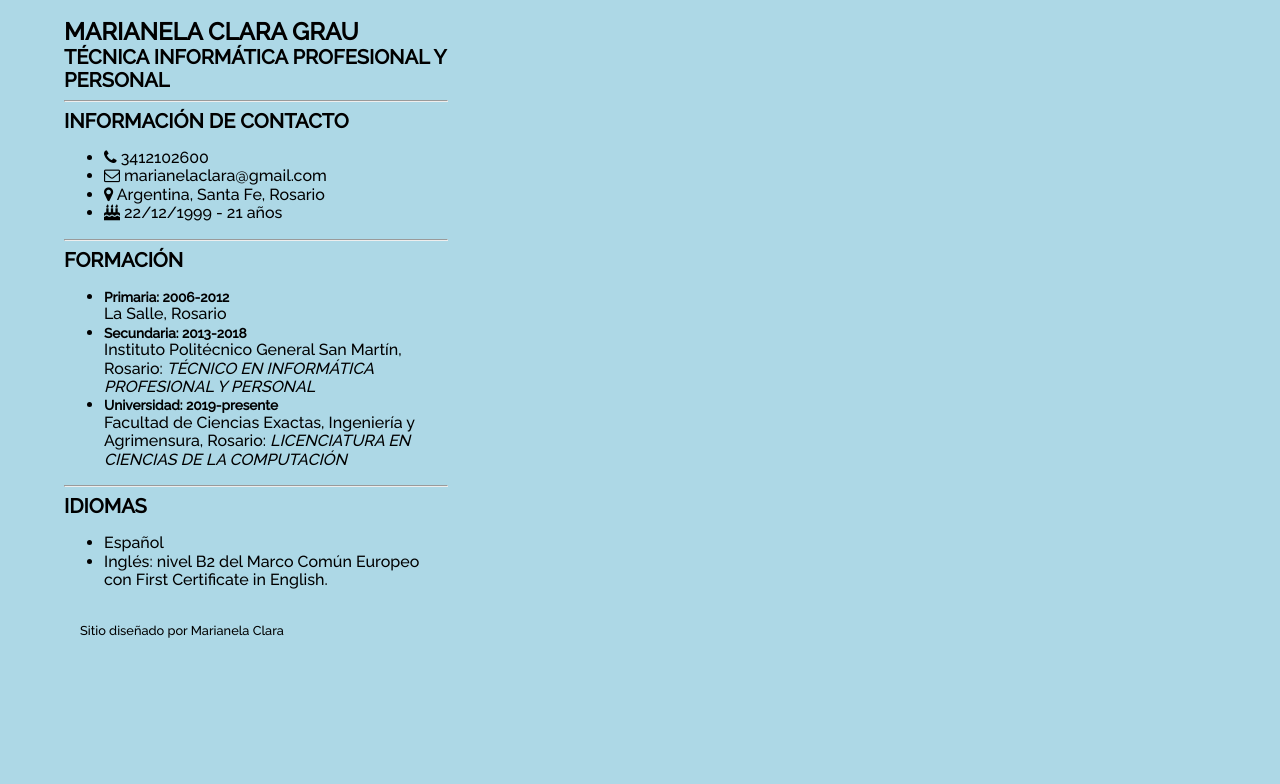
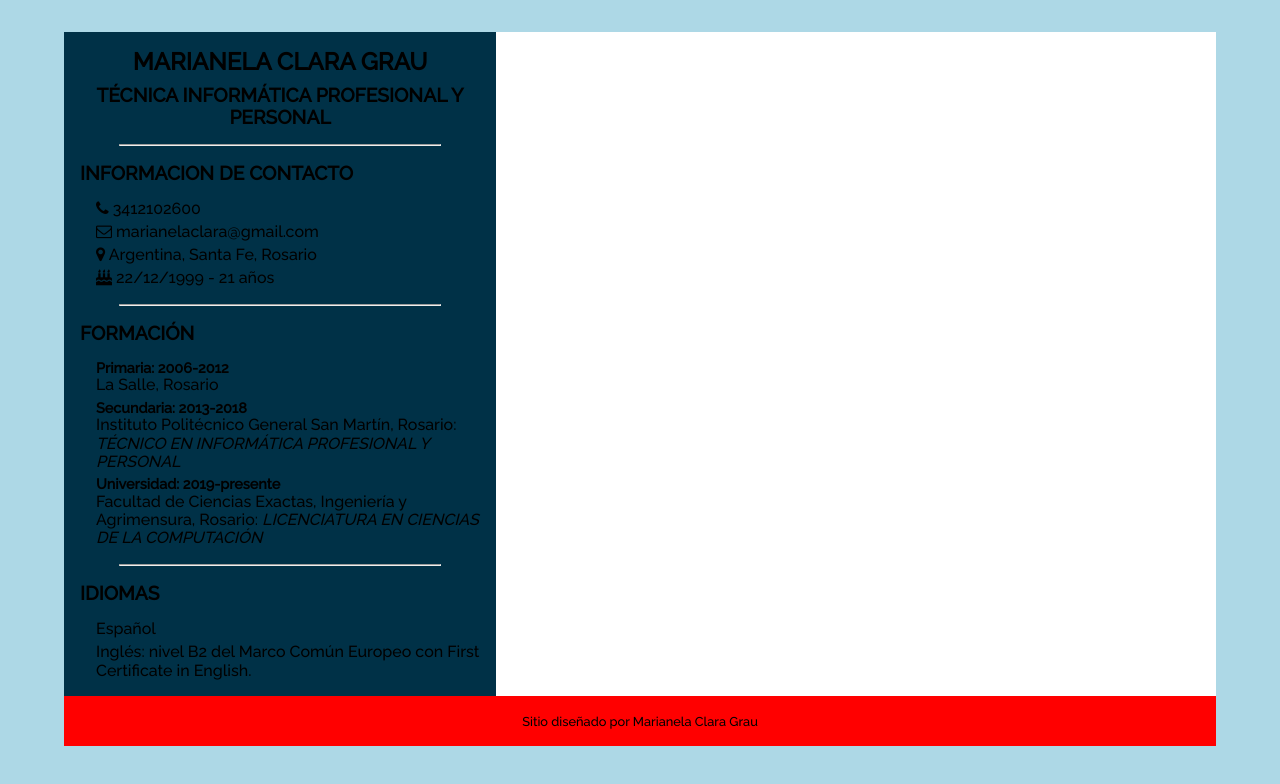
Before and after one commit to MarianelaClara/CV, a plain HTML site: page index.html in a window 1280 px wide. Drawn offline with Linux system fonts and the light colour scheme.

Commit message:
Dimensiono la parte de información personal y el footer.

```diff
--- a/index.html
+++ b/index.html
@@ -16,15 +16,14 @@
   <body>
     <div class="container">
       <section class="personal-info">
-        <!-- <img src="foto-perfil.jpg" class="imagen-redonda"> -->
         <div class="profile">
-          <img src="">
+          <!-- <img src="foto-perfil.jpg" class="imagen-redonda"> -->
           <h2>MARIANELA CLARA GRAU</h2>
           <h3>TÉCNICA INFORMÁTICA PROFESIONAL Y PERSONAL</h3>
         </div>
         <hr>
         <div class="contact-info">
-          <h3>INFORMACIÓN DE CONTACTO</h3>
+          <h3 class="type-of-information">INFORMACION DE CONTACTO</h3>
           <ul>
             <li>
               <i class="fa fa-phone icon" aria-hidden="true"></i>
@@ -46,19 +45,19 @@
         </div>
         <hr>
         <div class="education">
-          <h3>FORMACIÓN</h3>
+          <h3 class="type-of-information">FORMACIÓN</h3>
           <ul>
             <li>
-              <h5>Primaria: 2006-2012</h5>
+              <h4>Primaria: 2006-2012</h4>
               La Salle, Rosario
             </li>
             <li>
-              <h5>Secundaria: 2013-2018</h5>
+              <h4>Secundaria: 2013-2018</h4>
               Instituto Politécnico General San Martín, Rosario: <i>TÉCNICO EN
               INFORMÁTICA PROFESIONAL Y PERSONAL</i>
             </li>
             <li>
-              <h5>Universidad: 2019-presente</h5>
+              <h4>Universidad: 2019-presente</h4>
               Facultad de Ciencias Exactas, Ingeniería y Agrimensura, Rosario: <i>LICENCIATURA
               EN CIENCIAS DE LA COMPUTACIÓN</i>
             </li>
@@ -66,7 +65,7 @@
         </div>
         <hr>
         <div class="languages">
-          <h3>IDIOMAS</h3>
+          <h3 class="type-of-information">IDIOMAS</h3>
           <ul>
             <li>
               Español
@@ -85,7 +84,7 @@
 
       <footer class="footer">
         <small>
-          Sitio diseñado por Marianela Clara
+          Sitio diseñado por Marianela Clara Grau
         </small>
       </footer>
     </div>
--- a/style.css
+++ b/style.css
@@ -3,6 +3,8 @@
   --font:"Raleway", sans-serif;
   --text-color:"black";
   --first-color:lightblue;
+  --personal-info-color: #003147;
+  --general-info-color: #fff;
 }
 
 /**** Reset ****/
@@ -35,22 +37,22 @@ h2 {
 
 h3 {
   margin: 0;
-  font-size: 1.25rem;
+  font-size: 1.2rem;
 }
 
 h4 {
   margin: 0;
-  font-size: 1rem;
+  font-size: 0.9rem;
 }
 
 h5 {
   margin: 0;
-  font-size: 0.85rem;
+  font-size: 0.7rem;
 }
 
 h6 {
   margin: 0;
-  font-size: 0.7rem;
+  font-size: 0.5rem;
 }
 
 /**** Components ****/
@@ -61,8 +63,10 @@ h6 {
   width: 90%;
   margin-left: auto;
   margin-right: auto;
+  margin-top: 2rem;
+  margin-bottom: 2rem;
   display: grid;
-  grid-template-columns: 1fr 2fr;
+  grid-template-columns: 1.2fr 2fr;
   grid-template-rows: 1fr auto;
   grid-template-areas: "personal-info  general-info"
                        "footer         footer";
@@ -71,12 +75,52 @@ h6 {
 .footer {
   grid-area: footer;
   padding: 1rem;
+  background-color: red;
+  text-align: center;
 }
 
 .general-info {
   grid-area: general-info;
+  display: flex;
+  flex-direction: column;
+  justify-content: center;
+  align-items: center;
+  background-color: var(--general-info-color);
+}
+
+hr {
+  width: 80%;
+  margin-top: 0;
+  margin-bottom: 1rem;
 }
 
 .personal-info {
   grid-area: personal-info;
+  padding: 1rem;
+  display: flex;
+  flex-direction: column;
+  justify-content: center;
+  background-color: var(--personal-info-color);
 }
+
+.personal-info .profile {
+  text-align: center;
+}
+
+.profile h3 {
+  margin-top: 0.5rem;
+  margin-bottom: 1rem;
+}
+
+ul {
+  list-style:none;
+  padding-left: 1rem;
+}
+
+ul li:not(:first-child) {
+  margin-top: 0.3rem;
+}
+
+.personal-info div:last-child ul {
+  margin-bottom: 0;
+}
```
